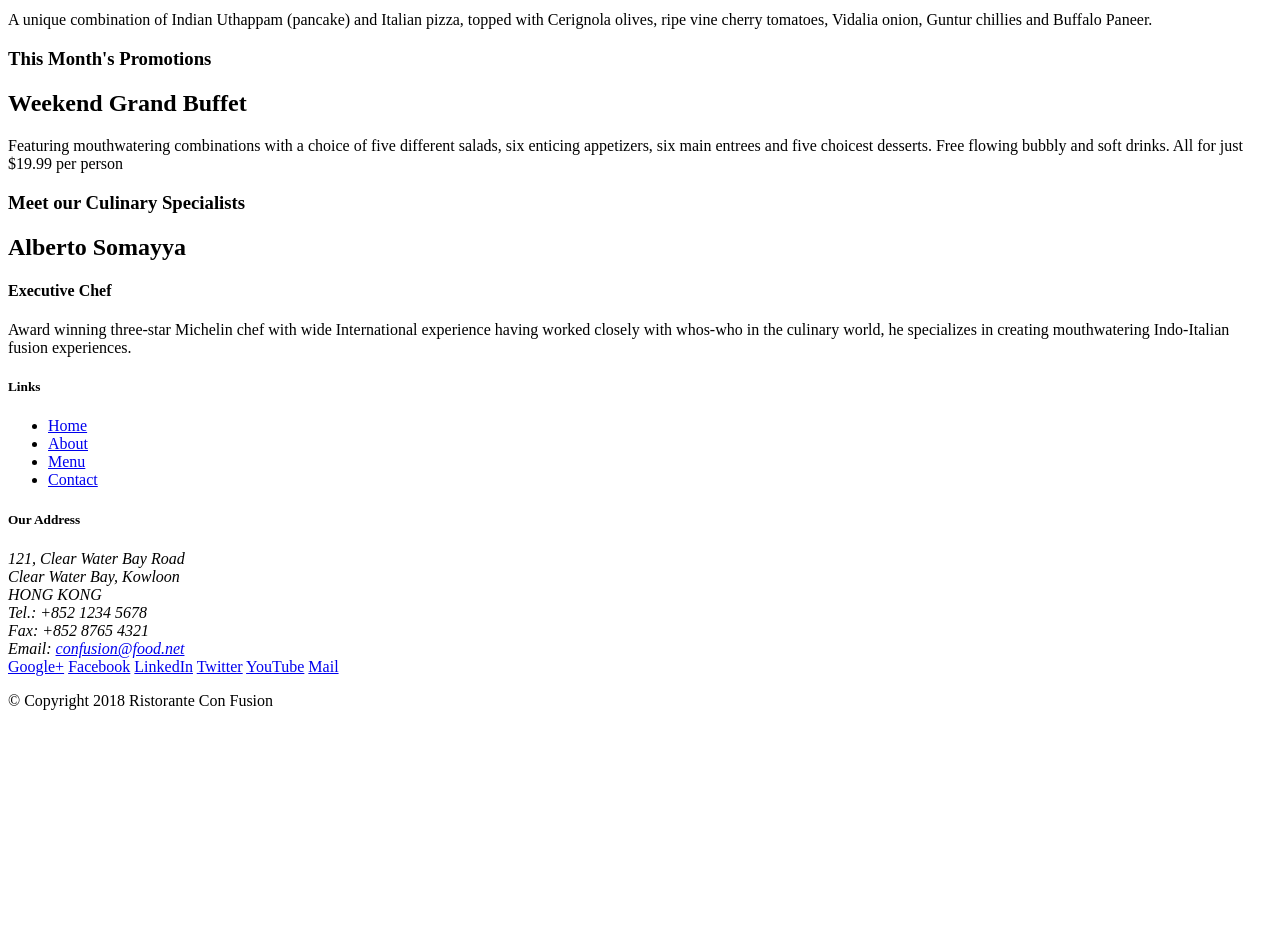
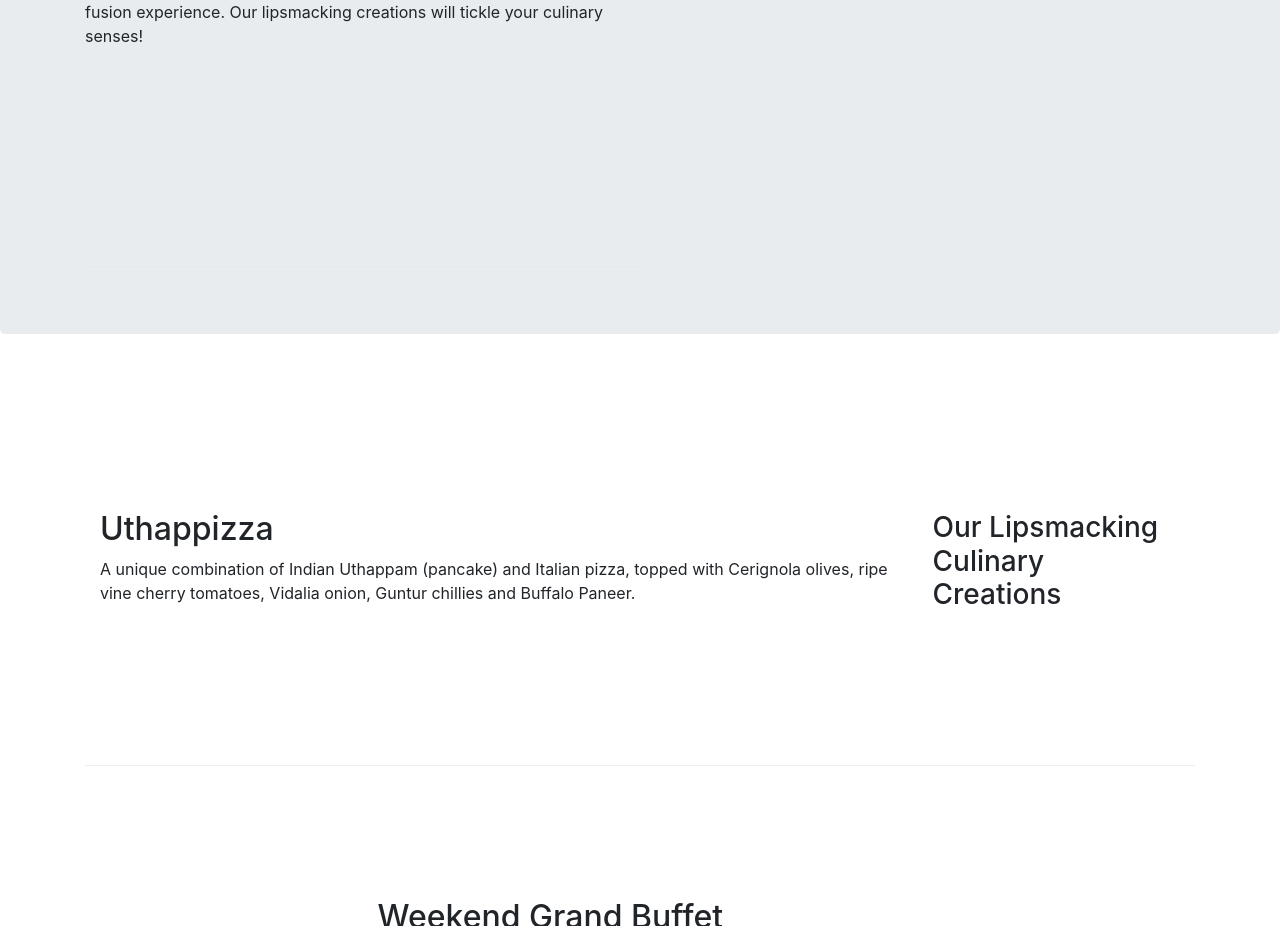
Before and after one commit to Otmane-debug/restaurant_website, a website: page index.html in a window 1280 px wide. Shown: the part 194-1120 px from the top of the page. Before the commit the page ends 920 px from the top, so only its background shows below. Drawn offline with nearby package versions, Linux system fonts and the light colour scheme.

Commit message:
Bootstrap update

```diff
--- /dev/null
+++ b/css/styles.css
@@ -0,0 +1,31 @@
+.row-header{
+    margin: 0px auto;
+    padding: 0px auto;
+}
+
+.row-content{
+    margin: 0px auto;
+    padding: 50px 0px 50px 0px;
+    border-bottom: 1px ridge;
+    min-height: 400px;
+}
+
+.footer{
+    background-color: #f5ec9f;
+    margin: 0% auto;
+    padding: 20px 0px 20px 0px;
+}
+
+.jumbotrom{
+    padding: 70px 30px 70px 30px;
+    margin: 0 px auto;
+    background: chartreuse;
+    color:darkgray;
+}
+
+
+.address{
+    font-size: 80%;
+    margin: 0 px auto;
+    color: darkgray;
+}
--- a/index.html
+++ b/index.html
@@ -2,51 +2,60 @@
 <html lang="en">
 
 <head>
+    <!-- Required meta tags always come first -->
+    <meta charset="utf-8">
+    <meta name="viewport" content="width=device-width, initial-scale=1, shrink-to-fit=no">
+    <meta http-equiv="x-ua-compatible" content="ie=edge">
+
+    <!-- Bootstrap CSS -->
+    <link rel="stylesheet" href="node_modules/bootstrap/dist/css/bootstrap.min.css">
+
+    <link rel="stylesheet" href="./css/styles.css">
     <title>Ristorante Con Fusion</title>
 </head>
 
 <body>
 
-    <header>
-        <div>
-            <div>
-                <div>
+    <header class="jumbotron">
+        <div class="container">
+            <div class="row row-header">
+                <div class="col-12 col-sm-6 row-content">
                     <h1>Ristorante con Fusion</h1>
                     <p>We take inspiration from the World's best cuisines, and create a unique fusion experience. Our lipsmacking creations will tickle your culinary senses!</p>
                 </div>
-                <div>
+                <div class="col-12 col-sm">
                 </div>
             </div>
         </div>
     </header>
 
-    <div>
-        <div>
-            <div>
+    <div class="container">
+        <div class="row row-content align-items-center">
+            <div class="col-12 col-sm-4 order-sm-last col-md-3">
                 <h3>Our Lipsmacking Culinary Creations</h3>
             </div>
-            <div>
+            <div class="col-12 col-sm order-sm-first col-md">
                 <h2>Uthappizza</h2>
                 <p>A unique combination of Indian Uthappam (pancake) and Italian pizza, topped with Cerignola olives, ripe vine cherry tomatoes, Vidalia onion, Guntur chillies and Buffalo Paneer.</p>
             </div>
         </div>
 
 
-        <div>
-            <div>
+        <div class="row row-content align-items-center">
+            <div class="col-12 col-sm-4 order-sm-first col-md-3">
                 <h3>This Month's Promotions</h3>
             </div>
-            <div>
+            <div class="col-12 col-sm order-sm-last col-md">
                 <h2>Weekend Grand Buffet</h2>
                 <p>Featuring mouthwatering combinations with a choice of five different salads, six enticing appetizers, six main entrees and five choicest desserts. Free flowing bubbly and soft drinks. All for just $19.99 per person </p>
             </div>
         </div>
 
-        <div>
-            <div>
+        <div class="row row-content align-items-center">
+            <div class="col-12 col-sm-4 order-sm-last col-md-3">
                 <h3>Meet our Culinary Specialists</h3>
             </div>
-            <div>
+            <div class="col-12 col-sm order-sm-first col-md">
                 <h2>Alberto Somayya</h2>
                 <h4>Executive Chef</h4>
                 <p>Award winning three-star Michelin chef with wide International experience having worked closely with whos-who in the culinary world, he specializes in creating mouthwatering Indo-Italian fusion experiences. </p>
@@ -54,19 +63,19 @@
         </div>
     </div>
 
-    <footer>
-        <div>
-            <div>
-                <div>
+    <footer class="footer">
+        <div class="container">
+            <div class="row">
+                <div class="col-4 offset-1 col-sm-2">
                     <h5>Links</h5>
-                    <ul>
+                    <ul class="list-unstyled">
                         <li><a href="#">Home</a></li>
                         <li><a href="#">About</a></li>
                         <li><a href="#">Menu</a></li>
                         <li><a href="#">Contact</a></li>
                     </ul>
                 </div>
-                <div>
+                <div class="col-7 col-sm-5">
                     <h5>Our Address</h5>
                     <address>
 		              121, Clear Water Bay Road<br>
@@ -77,8 +86,8 @@
 		              Email: <a href="mailto:confusion@food.net">confusion@food.net</a>
 		           </address>
                 </div>
-                <div>
-                    <div>
+                <div class="col-12 col-sm-4 align-self-center">
+                    <div class="text-center">
                         <a href="http://google.com/+">Google+</a>
                         <a href="http://www.facebook.com/profile.php?id=">Facebook</a>
                         <a href="http://www.linkedin.com/in/">LinkedIn</a>
@@ -88,14 +97,19 @@
                     </div>
                 </div>
            </div>
-           <div>
-                <div>
+           <div class="row justify-content-center">
+                <div class="col-auto">
                     <p>© Copyright 2018 Ristorante Con Fusion</p>
                 </div>
            </div>
         </div>
     </footer>
 
+     <!-- jQuery first, then Popper.js, then Bootstrap JS. -->
+     <script src="node_modules/jquery/dist/jquery.slim.min.js"></script>
+     <script src="node_modules/popper.js/dist/umd/popper.min.js"></script>
+     <script src="node_modules/bootstrap/dist/js/bootstrap.min.js"></script>
+
 </body>
 
 </html>
```
Also changed, not shown: package.json (+6 -1 lines), 1 other file.
